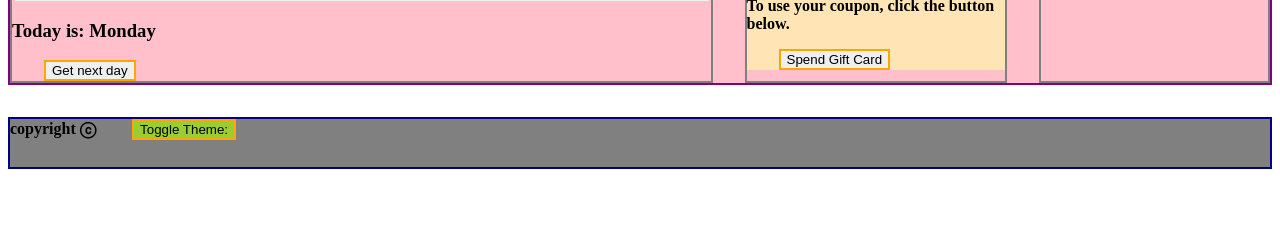
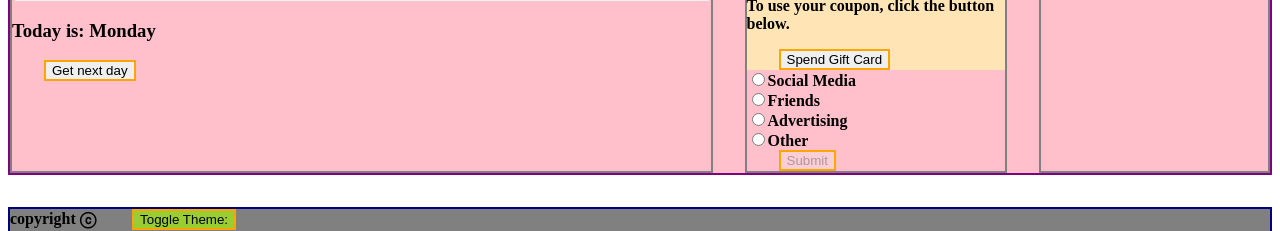
Before and after one commit to smilenayeon/Self-Study, a React (Create React App) app: page / in a window 1280 px wide. Shown: the part 556-787 px from the top of the page. Built offline with nearby package versions, Linux system fonts and the light colour scheme; no server answers.

Commit message:
practied using React.cloneElement and React.children.map by making HowSurvey componenet and its children

```diff
--- /dev/null
+++ b/src/componenets/HowSurvey.js
@@ -0,0 +1,25 @@
+import React,{useState} from 'react'
+import {RadioGroup, RadioOption} from './RadioGroup';
+
+function HowSurvey() {
+  const [selected, setSelected] = useState("");
+  const handleSubmit = ()=>{
+    setSelected("");
+    alert ("Thank you for doing out survey!");
+  }
+  return (
+
+    <div>
+        <RadioGroup onChange={setSelected} selected={selected}>
+        <RadioOption value="social_media">Social Media</RadioOption>
+        <RadioOption value="friends">Friends</RadioOption>
+        <RadioOption value="advertising">Advertising</RadioOption>
+        <RadioOption value="other">Other</RadioOption>
+        </RadioGroup>
+          <button disabled={!selected} onClick={handleSubmit}>Submit</button>
+    </div>
+
+  )
+}
+
+export default HowSurvey;
--- a/src/componenets/Main.js
+++ b/src/componenets/Main.js
@@ -12,6 +12,8 @@
 import UseCoupon from "./UseCoupon";
 import RandomPerson from "./RandomPerson";
 import Days from "./Days";
+import HowSurvey from "./HowSurvey";
+
 
 
 function Main() {
@@ -67,6 +69,7 @@
           <Spending />
           <Learn />
           <UseCoupon/>
+          <HowSurvey />
         </div>
 
         <div>
--- /dev/null
+++ b/src/componenets/RadioGroup.js
@@ -0,0 +1,29 @@
+import React from "react";
+
+export const RadioGroup = ({ onChange, selected, children }) => {
+    const RadioOptions = React.Children.map(children, (child) => {
+      return React.cloneElement(child, {
+        onChange,
+        checked: child.props.value === selected,
+      });
+    });
+    return <div className="RadioGroup">{RadioOptions}</div>;
+   };
+
+   export const RadioOption = ({ value, checked, onChange, children }) => {
+    return (
+      <div className="RadioOption">
+        <input
+          id={value}
+          type="radio"
+          name={value}
+          value={value}
+          checked={checked}
+          onChange={(e) => {
+            onChange(e.target.value);
+          }}
+        />
+        <label htmlFor={value}>{children}</label>
+      </div>
+    );
+   };
```
